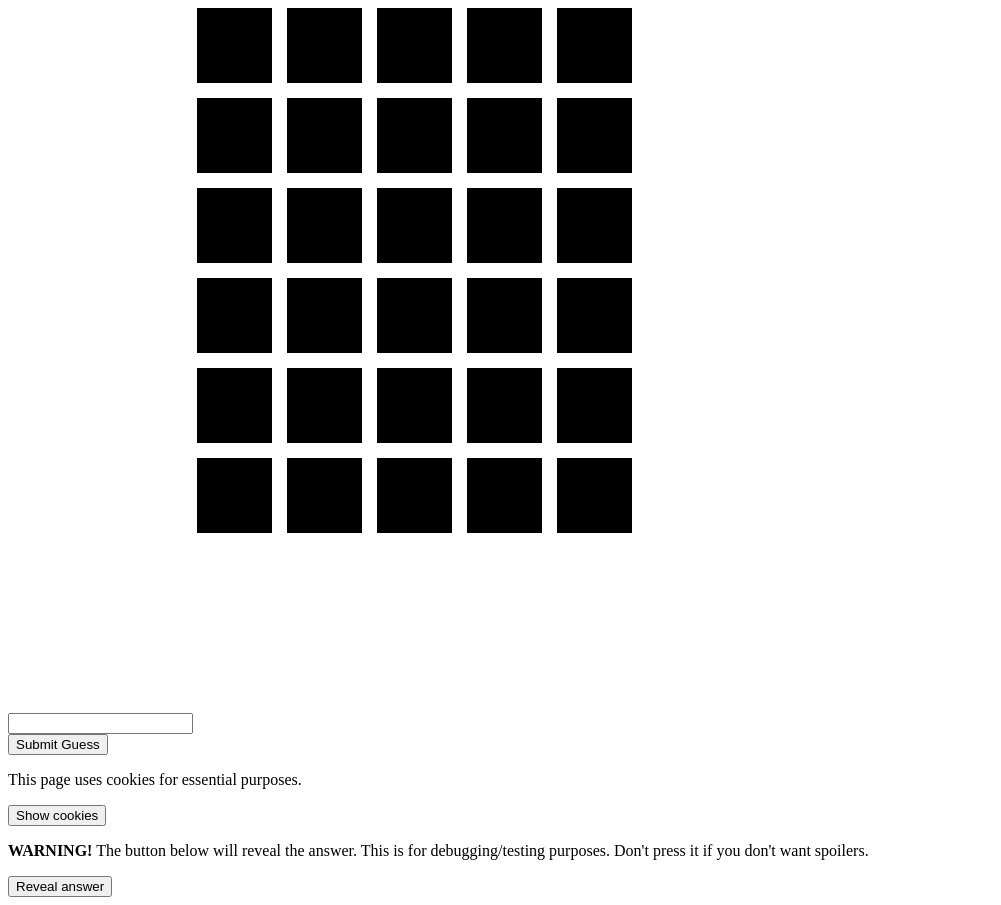
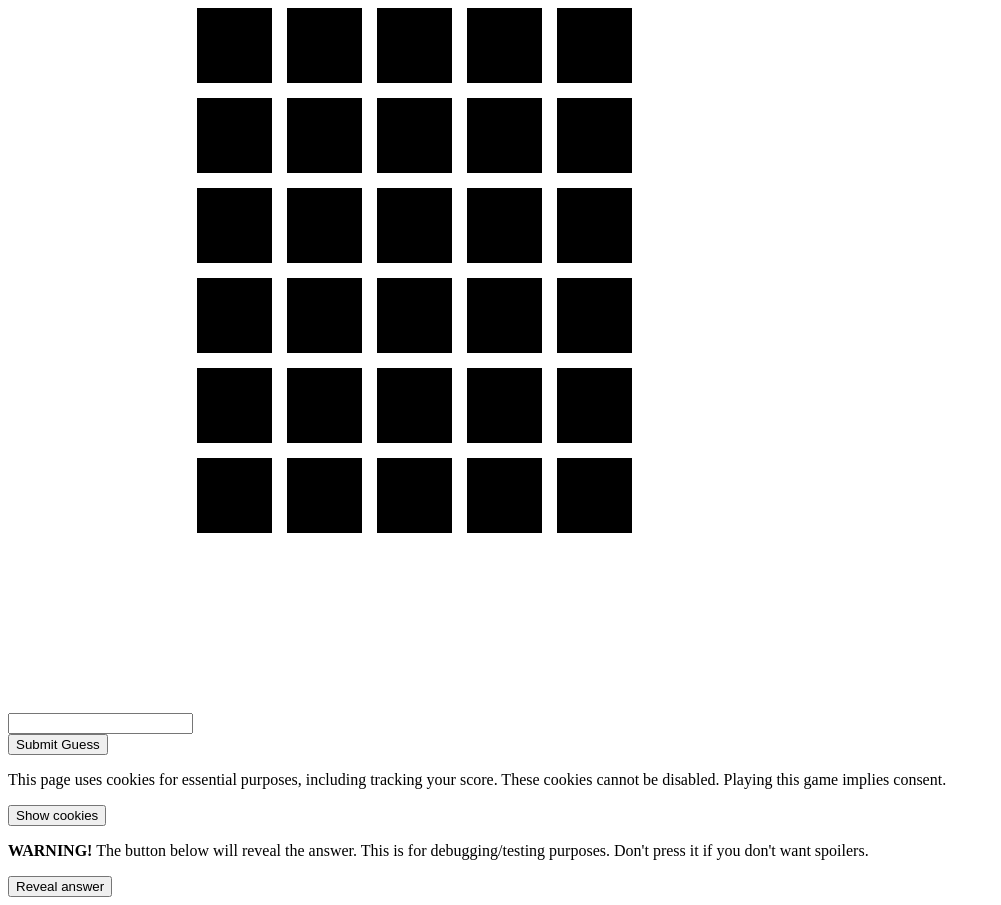
Before and after one commit to cmckinnon6289/wordle-ics2o-project, a plain HTML site: page index.html in a window 1280 px wide. Shown: the whole page, without its empty margins (0-1001 px from the left). Drawn offline with Linux system fonts and the light colour scheme.

Commit message:
cookies
improved the cookie disclaimer

```diff
--- a/index.html
+++ b/index.html
@@ -13,7 +13,7 @@
     <input type="button" id="submitput" value="Submit Guess" onclick="submit()"/>
 </div>
 <script rel="text/javascript" src="isp.js"></script>
-<p>This page uses cookies for essential purposes.</p>
+<p>This page uses cookies for essential purposes, including tracking your score. These cookies cannot be disabled. Playing this game implies consent.</p>
 <input type="button" id="cook" value="Show cookies" onclick="cookieFoo()"/>
 <p><b>WARNING!</b> The button below will reveal the answer. This is for debugging/testing purposes. Don't press it if you don't want spoilers.</p>
 <button onclick="answer()">Reveal answer</button>
```
